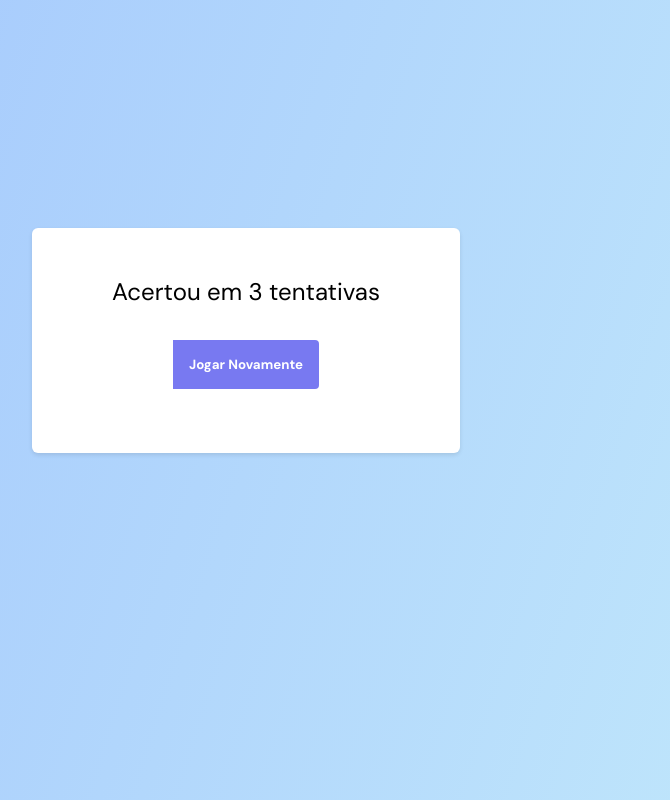
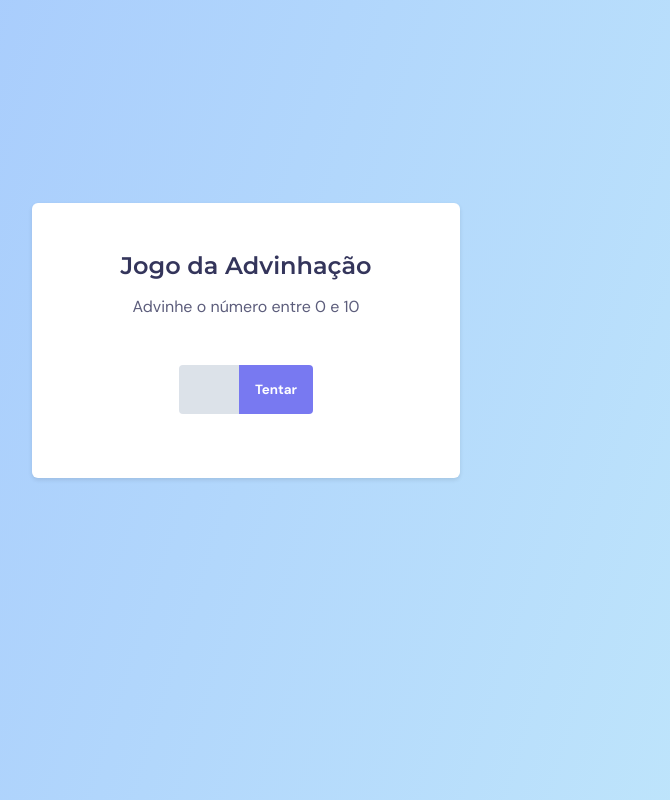
Before and after one commit to DanCalistDev/2---JogoDaAdivinha-o, a plain HTML site: page index.html in a window 1280 px wide. Shown: the whole page, without its empty margins (394-1064 px from the left). Drawn offline with Linux system fonts and the light colour scheme; files whose address does not match are found by name.

Commit message:
Jogo Adivinhacao

```diff
--- a/index.html
+++ b/index.html
@@ -15,17 +15,17 @@
 
 <body>
   <main>
-    <div class="screen1 hide">
+    <div class="screen1">
       <h1>Jogo da Advinhação</h1>
       <p>Advinhe o número entre 0 e 10</p>
       <form>
         <input id="inputNumber" type="text">
-        <button id="btnTry">Tentar</button>
+        <button onclick={handleTryClick()} id="btnTry">Tentar</button>
       </form>
     </div>
-    <div class="screen2">
-      <h2>Acertou em 3 tentativas</h2>
-      <button id="btnRest">Jogar Novamente</button>
+    <div class="screen2 hide">
+      <h2></h2>
+      <button id="btnReset">Jogar Novamente</button>
     </div>
   </main>
   <script src="/JogoAdvinhacao/index.js"></script>
```
